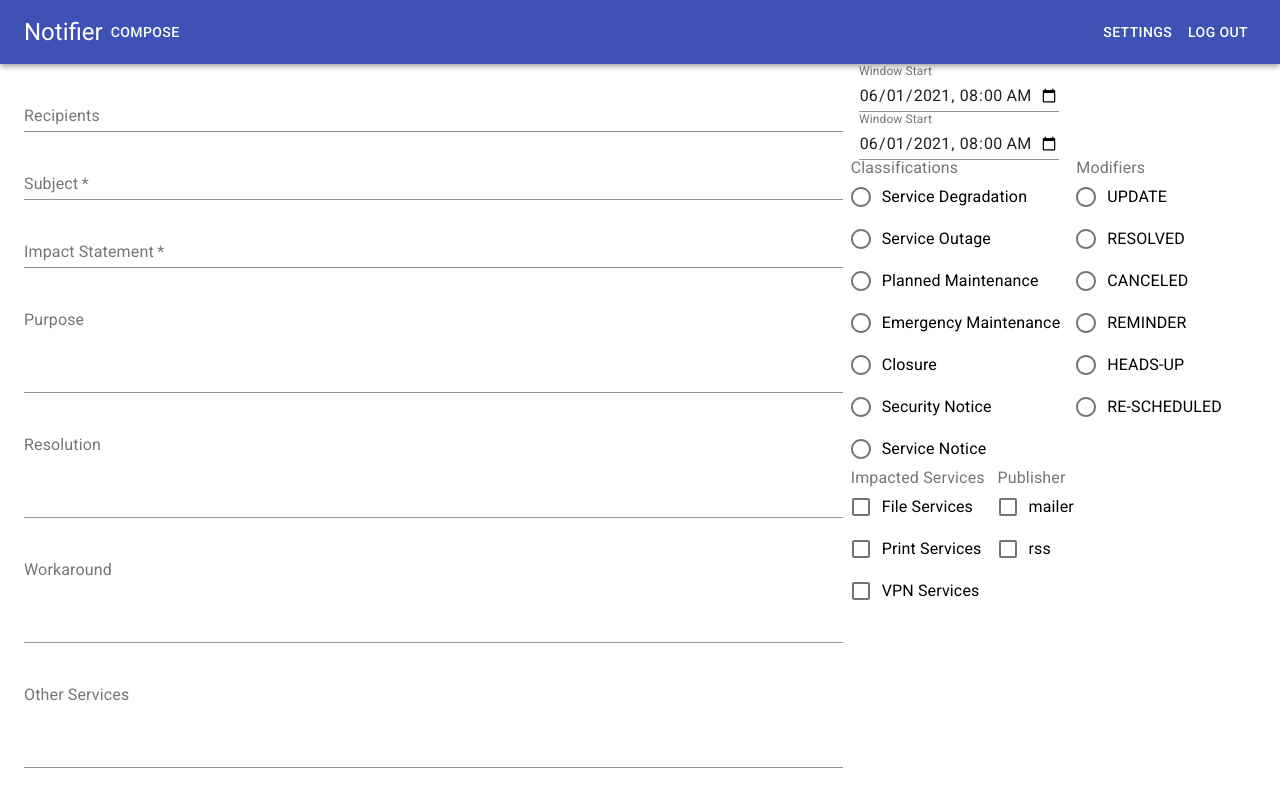
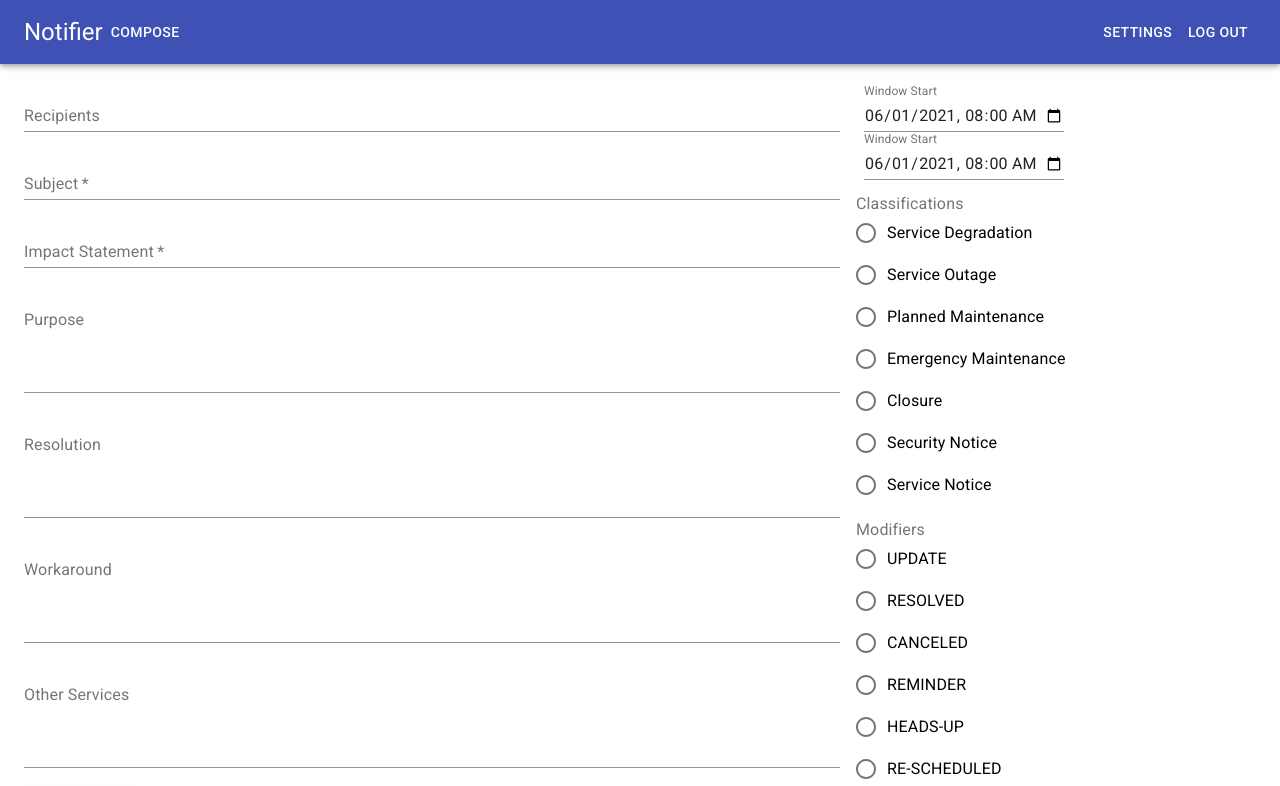
Before and after one commit to jaroldwong/notifier, a React (Create React App) app: page /compose in a window 1280 px wide. Shown: the top 786 px of the page. Built offline with nearby package versions, Linux system fonts and the light colour scheme; data requests are answered from the project's data file.

Commit message:
space out items

```diff
--- a/src/pages/Compose.js
+++ b/src/pages/Compose.js
@@ -2,6 +2,7 @@ import { useState, useEffect } from 'react';
 import { makeStyles } from '@material-ui/core/styles';
 
 import Button from '@material-ui/core/Button';
+import Card from '@material-ui/core/Card';
 import Checkbox from '@material-ui/core/Checkbox';
 import Container from '@material-ui/core/Container';
 import FormControl from '@material-ui/core/FormControl';
@@ -28,6 +29,14 @@ const useStyles = makeStyles((theme) => ({
     marginTop: 20,
     marginBottom: 20,
     display: 'block',
+  },
+  options: {
+    display: 'flex',
+    flexDirection: 'column',
+    marginTop: 20,
+  },
+  formControl: {
+    marginTop: theme.spacing(2),
   },
 }));
 
@@ -99,8 +108,8 @@ const Compose = () => {
 
   return (
     <Container m="2">
-      <Grid container spacing={1}>
-        <Grid item lg={8}>
+      <Grid container spacing={2}>
+        <Grid item xs={12} md={8}>
           <form noValidate autoComplete="off">
             <TextField className={classes.field} label="Recipients" fullWidth />
             <TextField
@@ -145,8 +154,16 @@ const Compose = () => {
               rows="4"
             />
           </form>
+          <Button
+            type="submit"
+            color="primary"
+            variant="contained"
+            startIcon={<SendIcon />}
+          >
+            Submit
+          </Button>
         </Grid>
-        <Grid item lg={4}>
+        <Grid className={classes.options} item md={4}>
           <form className={classes.container} noValidate>
             <TextField
               id="datetime-local"
@@ -171,7 +188,7 @@ const Compose = () => {
               }}
             />
           </form>
-          <FormControl component="fieldset">
+          <FormControl className={classes.formControl} component="fieldset">
             <FormLabel component="legend">Classifications</FormLabel>
             <RadioGroup
               aria-label="classifications"
@@ -216,7 +233,7 @@ const Compose = () => {
               />
             </RadioGroup>
           </FormControl>
-          <FormControl component="fieldset">
+          <FormControl className={classes.formControl} component="fieldset">
             <FormLabel component="legend">Modifiers</FormLabel>
             <RadioGroup
               aria-label="modifiers"
@@ -313,14 +330,6 @@ const Compose = () => {
           </FormControl>
         </Grid>
       </Grid>
-      <Button
-        type="submit"
-        color="primary"
-        variant="contained"
-        startIcon={<SendIcon />}
-      >
-        Submit
-      </Button>
     </Container>
   );
 };
```
